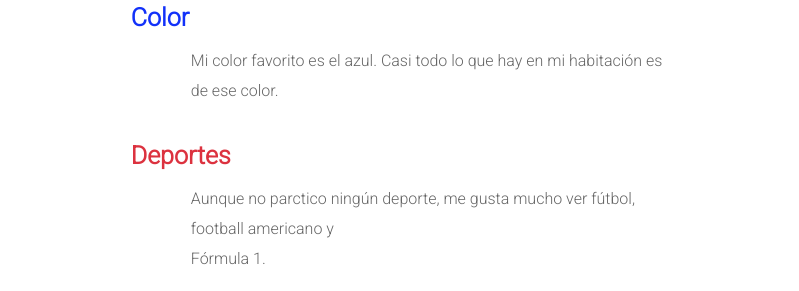
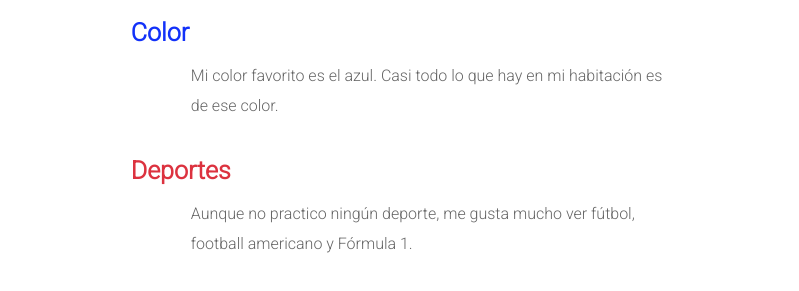
Before and after one commit to gabschenoa/gabschenoa, a plain HTML site: page index.html in a window 1280 px wide. Shown: the part 1319-1610 px from the top of the page, 481-1280 px from the left. Drawn offline with Linux system fonts and the light colour scheme.

Commit message:
Update index.html

```diff
--- a/index.html
+++ b/index.html
@@ -73,7 +73,7 @@
                     </li>
                     <li>
                         <span>Deportes</span>
-                        <p>Aunque no parctico ningún deporte, me gusta mucho ver fútbol, football americano y<br>
+                        <p>Aunque no practico ningún deporte, me gusta mucho ver fútbol, football americano y
                             Fórmula 1.
   </p>
                     </li>
```
